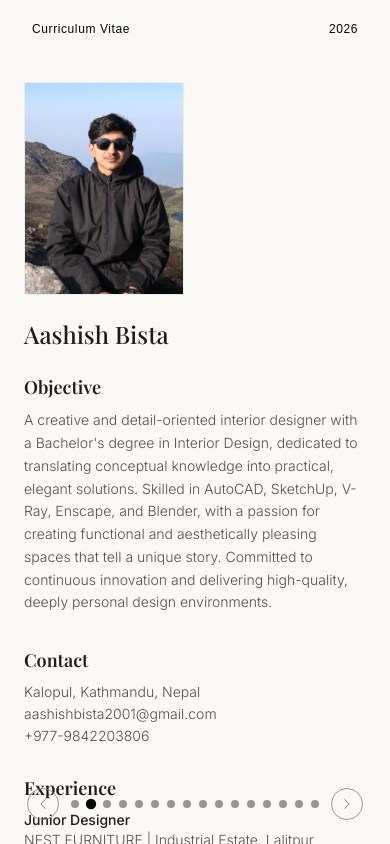
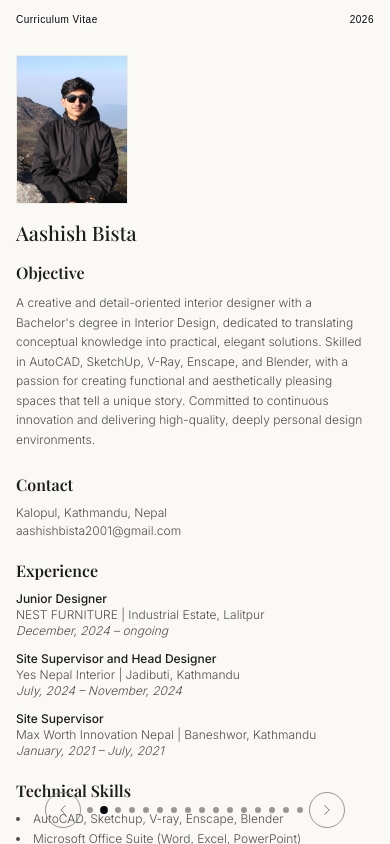
Before and after one commit to mrabista2074-code/my-portfolio, a React (Vite) app: page / in a window 390 px wide. Both pictures are taken after a click on the button 347 px from the left and 804 px from the top of the page. Built offline with nearby package versions, Linux system fonts and the light colour scheme; a web font is replaced by a local one.

Commit message:
feat: full mobile compatibility - swipe navigation, PDF scroll isolation, responsive layouts

```diff
--- a/src/components/CVSlide.jsx
+++ b/src/components/CVSlide.jsx
@@ -13,12 +13,12 @@ function CVSlide({ isActive, hasBeenActive }) {
       />
 
       <div className="slide-content">
-        <div className="flex-1 grid grid-cols-1 lg:grid-cols-2 gap-8 lg:gap-12 px-6 sm:px-10 lg:px-16 py-6 overflow-y-auto hide-scrollbar">
+        <div className="flex-1 grid grid-cols-1 lg:grid-cols-2 gap-6 lg:gap-12 px-4 sm:px-10 lg:px-16 py-4 sm:py-6 overflow-y-auto hide-scrollbar">
 
           {/* LEFT COLUMN: Photo + Bio */}
-          <div className={`flex flex-col gap-6 ${hasBeenActive ? "animate-slide-left" : "opacity-0"}`}>
+          <div className={`flex flex-col gap-4 sm:gap-6 ${hasBeenActive ? "animate-slide-left" : "opacity-0"}`}>
             {/* Profile Photo */}
-            <div className="w-40 sm:w-48 aspect-[3/4] overflow-hidden bg-bg-secondary border border-border-color/30">
+            <div className="w-28 sm:w-40 lg:w-48 aspect-[3/4] overflow-hidden bg-bg-secondary border border-border-color/30">
               <img
                 src="/images/profile2.jpg"
                 alt="Aashish Bista portrait"
@@ -28,14 +28,14 @@ function CVSlide({ isActive, hasBeenActive }) {
             </div>
 
             {/* Name */}
-            <h2 className="font-serif text-2xl sm:text-3xl font-medium text-text-primary leading-tight">
+            <h2 className="font-serif text-xl sm:text-2xl lg:text-3xl font-medium text-text-primary leading-tight">
               Aashish Bista
             </h2>
 
             {/* Objective */}
             <div>
-              <h3 className="font-serif text-lg font-semibold text-text-primary mb-2">Objective</h3>
-              <div className="space-y-4 text-sm text-text-secondary font-light leading-relaxed max-w-md">
+              <h3 className="font-serif text-base sm:text-lg font-semibold text-text-primary mb-2">Objective</h3>
+              <div className="space-y-4 text-xs sm:text-sm text-text-secondary font-light leading-relaxed max-w-md">
                 <p>
                   A creative and detail-oriented interior designer with a Bachelor's degree in Interior Design, dedicated to translating conceptual knowledge into practical, elegant solutions. Skilled in AutoCAD, SketchUp, V-Ray, Enscape, and Blender, with a passion for creating functional and aesthetically pleasing spaces that tell a unique story. Committed to continuous innovation and delivering high-quality, deeply personal design environments.
                 </p>
@@ -44,22 +44,21 @@ function CVSlide({ isActive, hasBeenActive }) {
           </div>
 
           {/* RIGHT COLUMN: Contact, Experience, Skills, Education */}
-          <div className={`flex flex-col gap-7 ${hasBeenActive ? "animate-slide-right animation-delay-200" : "opacity-0"}`}>
+          <div className={`flex flex-col gap-5 sm:gap-7 ${hasBeenActive ? "animate-slide-right animation-delay-200" : "opacity-0"}`}>
 
             {/* Contact */}
             <div>
-              <h3 className="font-serif text-lg font-semibold text-text-primary mb-2">Contact</h3>
-              <div className="space-y-0.5 text-sm text-text-secondary font-light">
+              <h3 className="font-serif text-base sm:text-lg font-semibold text-text-primary mb-2">Contact</h3>
+              <div className="space-y-0.5 text-xs sm:text-sm text-text-secondary font-light">
                 <p>Kalopul, Kathmandu, Nepal</p>
                 <p>aashishbista2001@gmail.com</p>
-                <p>+977-9842203806</p>
               </div>
             </div>
 
             {/* Experience */}
             <div>
-              <h3 className="font-serif text-lg font-semibold text-text-primary mb-2">Experience</h3>
-              <div className="space-y-4 text-sm text-text-secondary font-light">
+              <h3 className="font-serif text-base sm:text-lg font-semibold text-text-primary mb-2">Experience</h3>
+              <div className="space-y-3 sm:space-y-4 text-xs sm:text-sm text-text-secondary font-light">
                 <div>
                   <p className="font-medium text-text-primary">Junior Designer</p>
                   <p>NEST FURNITURE | Industrial Estate, Lalitpur</p>
@@ -80,8 +79,8 @@ function CVSlide({ isActive, hasBeenActive }) {
 
             {/* Skills */}
             <div>
-              <h3 className="font-serif text-lg font-semibold text-text-primary mb-2">Technical Skills</h3>
-              <ul className="space-y-1 text-sm text-text-secondary font-light list-disc list-inside">
+              <h3 className="font-serif text-base sm:text-lg font-semibold text-text-primary mb-2">Technical Skills</h3>
+              <ul className="space-y-1 text-xs sm:text-sm text-text-secondary font-light list-disc list-inside">
                 <li>AutoCAD, Sketchup, V-ray, Enscape, Blender</li>
                 <li>Microsoft Office Suite (Word, Excel, PowerPoint)</li>
                 <li>Space Planning and Layout Design</li>
@@ -91,8 +90,8 @@ function CVSlide({ isActive, hasBeenActive }) {
 
             {/* Education */}
             <div>
-              <h3 className="font-serif text-lg font-semibold text-text-primary mb-2">Education</h3>
-              <div className="text-sm text-text-secondary font-light space-y-1">
+              <h3 className="font-serif text-base sm:text-lg font-semibold text-text-primary mb-2">Education</h3>
+              <div className="text-xs sm:text-sm text-text-secondary font-light space-y-1">
                 <p className="font-medium text-text-primary">Bachelor in Interior Design</p>
                 <p>Kantipur International College, Buddhanagar</p>
                 <p>Purbanchal University</p>
--- a/src/components/ContactSlide.jsx
+++ b/src/components/ContactSlide.jsx
@@ -14,15 +14,10 @@ function ContactSlide({ isActive, hasBeenActive }) {
 
       <div className="slide-content items-center justify-center">
         <div className={`text-center max-w-lg px-6 ${hasBeenActive ? "animate-fade-in-up" : "opacity-0"}`}>
-          {/* Heading */}
-          <h2 className="font-serif text-4xl sm:text-5xl md:text-6xl font-light text-text-primary leading-tight mb-4">
-            Let's Work<br />
-            <span className="italic">Together</span>
+          <h2 className="font-serif text-4xl sm:text-5xl md:text-6xl font-light text-text-primary leading-tight mb-10">
+            Thank<br />
+            <span className="italic">You</span>
           </h2>
-
-          <p className="text-sm text-text-secondary font-light leading-relaxed mb-10 max-w-sm mx-auto">
-            Whether you're looking to design a residential home, wellness space, or hospitality concept, I'm always open to new collaborations.
-          </p>
 
           {/* Contact Details */}
           <div className={`space-y-6 ${hasBeenActive ? "animate-fade-in-up animation-delay-300" : "opacity-0"}`}>
--- a/src/components/PhotoSlide.jsx
+++ b/src/components/PhotoSlide.jsx
@@ -7,7 +7,7 @@ function PhotoSlide({ image, isActive }) {
   return (
     <div className="slide bg-bg-primary">
       {/* Background/Images container */}
-      <div className="absolute inset-0 flex items-center justify-center p-8 sm:p-12 lg:p-20">
+      <div className="absolute inset-0 flex items-center justify-center p-4 sm:p-8 lg:p-20">
         <img
           src={image.src}
           alt={image.label}
--- a/src/index.css
+++ b/src/index.css
@@ -51,6 +51,9 @@ body {
   overflow: hidden;
   height: 100%;
   margin: 0;
+  /* Prevent pull-to-refresh and overscroll on mobile */
+  overscroll-behavior: none;
+  -webkit-overflow-scrolling: touch;
 }
 
 #root {
@@ -72,6 +75,13 @@ body {
 }
 ::-webkit-scrollbar-thumb:hover {
   background: var(--accent-color);
+}
+
+/* Hide scrollbar on mobile for cleaner look */
+@media (max-width: 640px) {
+  ::-webkit-scrollbar {
+    display: none;
+  }
 }
 
 /* Custom text selection */
@@ -245,6 +255,14 @@ body {
   mix-blend-mode: difference;
 }
 
+/* On mobile, move nav slightly higher to avoid home bar */
+@media (max-width: 640px) {
+  .slide-nav {
+    bottom: 16px;
+    gap: 6px;
+  }
+}
+
 .slide-nav-dot {
   width: 8px;
   height: 8px;
@@ -254,6 +272,14 @@ body {
   cursor: pointer;
   transition: all 0.4s ease;
   padding: 0;
+}
+
+/* Smaller dots on mobile since there are many slides */
+@media (max-width: 640px) {
+  .slide-nav-dot {
+    width: 6px;
+    height: 6px;
+  }
 }
 
 .slide-nav-dot.active {
@@ -273,6 +299,14 @@ body {
   justify-content: center;
   transition: all 0.3s ease;
   color: rgba(255, 255, 255, 0.6);
+}
+
+/* Larger touch targets on mobile */
+@media (max-width: 640px) {
+  .slide-nav-arrow {
+    width: 36px;
+    height: 36px;
+  }
 }
 
 .slide-nav-arrow:hover {
@@ -298,6 +332,13 @@ body {
   z-index: 50;
 }
 
+@media (max-width: 640px) {
+  .slide-header {
+    padding: 12px 16px;
+    font-size: 10px;
+  }
+}
+
 /* ============================
    UTILITY: Hide scrollbar
    ============================ */
@@ -309,3 +350,26 @@ body {
   -ms-overflow-style: none;
   scrollbar-width: none;
 }
+
+/* ============================
+   MOBILE TOUCH UTILITIES
+   ============================ */
+
+/* Prevent text selection during swipe on mobile */
+.slide {
+  -webkit-user-select: none;
+  user-select: none;
+}
+
+/* Re-enable text selection for actual content */
+.slide-content p,
+.slide-content span,
+.slide-content a,
+.slide-content h1,
+.slide-content h2,
+.slide-content h3,
+.slide-content h4,
+.slide-content li {
+  -webkit-user-select: text;
+  user-select: text;
+}
```
Also changed, not shown: src/App.jsx (+28 -22 lines), src/components/PdfSlide.jsx (+8 -10 lines), src/components/ProjectDetailSlide.jsx (+21 -21 lines).
